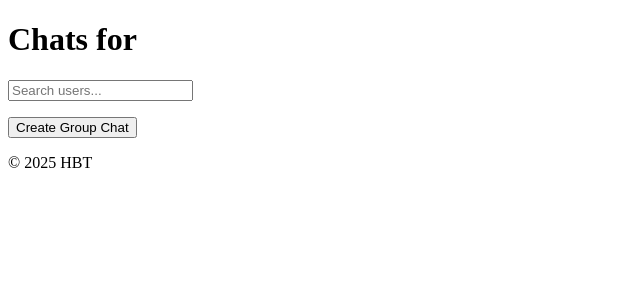
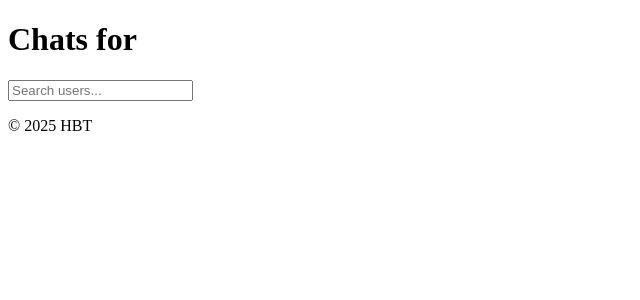
Before and after one commit to banworddd/HBT, a Django app: template messenger/templates/messenger/chats.html in a window 1280 px wide. Shown: the top 300 px of the page, without its empty margins (0-640 px from the left). Run offline with Django 5.2, Linux system fonts and the light colour scheme; the template is opened without the code that fills it, so the values that code supplies are empty.

Commit message:
minor fixes

```diff
--- a/messenger/templates/messenger/chats.html
+++ b/messenger/templates/messenger/chats.html
@@ -8,27 +8,6 @@
     <ul id="chat-items">
       <!-- Chat items will be injected here by JavaScript -->
     </ul>
-    <button id="create-group-chat-btn">Create Group Chat</button>
-
-    <!-- Form for creating group chat (Initially hidden) -->
-    <div id="create-group-chat-form" style="display: none;">
-      <h2>Create Group Chat</h2>
-      <form id="group-chat-form">
-        <label for="group-name">Group Name:</label>
-        <input type="text" id="group-name" name="group-name" required><br>
-
-        <label for="group-users">Add Users:</label>
-        <select id="group-users" name="group-users" multiple required>
-          <!-- Users will be populated here by JavaScript -->
-        </select><br>
-
-        <label for="group-avatar">Upload Avatar:</label>
-        <input type="file" id="group-avatar" name="group-avatar"><br>
-
-        <button type="submit">Create Group</button>
-        <button type="button" id="cancel-create-group">Cancel</button>
-      </form>
-    </div>
   </div>
 
   <script src="{% static 'messenger/js/chats.js' %}"></script>
--- a/static/messenger/js/chats.js
+++ b/static/messenger/js/chats.js
@@ -4,16 +4,7 @@
   const chatItems = document.getElementById('chat-items');
   const searchInput = document.getElementById('search-input');
 
-  // Elements for creating a group chat
-  const createGroupChatBtn = document.getElementById('create-group-chat-btn');
-  const createGroupChatForm = document.getElementById('create-group-chat-form');
-  const cancelCreateGroupBtn = document.getElementById('cancel-create-group');
-  const groupUsersSelect = document.getElementById('group-users');
-  const groupChatForm = document.getElementById('group-chat-form');
-  const groupNameInput = document.getElementById('group-name');
-  const groupAvatarInput = document.getElementById('group-avatar');
-
-  // Function to fetch and display chats (unchanged)
+  // Function to fetch and display chats
   function fetchChats() {
     fetch(`/api/chats/?user=${username}`)
       .then(response => response.json())
@@ -40,69 +31,10 @@
       .catch(error => console.error('Error fetching chat data:', error));
   }
 
-  // Function to fetch contacts for group chat creation
-  function fetchContacts() {
-    fetch(`/api/contacts/?user=${username}`)  // Endpoint for fetching user contacts
-      .then(response => response.json())
-      .then(data => {
-        // Clear existing options
-        groupUsersSelect.innerHTML = '';
-
-        // Add contacts to the select dropdown
-        data.forEach(contact => {
-          const option = document.createElement('option');
-          option.value = contact.id;  // Assuming contact has an id field
-          option.textContent = contact.username;
-          groupUsersSelect.appendChild(option);
-        });
-      })
-      .catch(error => console.error('Error fetching contacts:', error));
-  }
-
-  // Show group chat creation form
-  createGroupChatBtn.addEventListener('click', function() {
-    createGroupChatForm.style.display = 'block';
-    fetchContacts();  // Fetch contacts when form is displayed
-  });
-
-  // Hide form on cancel
-  cancelCreateGroupBtn.addEventListener('click', function() {
-    createGroupChatForm.style.display = 'none';
-  });
-
-  // Handle form submission for creating group chat
-  groupChatForm.addEventListener('submit', function(event) {
-    event.preventDefault();
-
-    const groupName = groupNameInput.value;
-    const groupUsers = Array.from(groupUsersSelect.selectedOptions).map(option => option.value);
-    const groupAvatar = groupAvatarInput.files[0];
-
-    const formData = new FormData();
-    formData.append('group_name', groupName);
-    formData.append('users', JSON.stringify(groupUsers));
-    formData.append('avatar', groupAvatar);
-
-    // POST request to create the group chat
-    fetch('/api/chats/create_group/', {
-      method: 'POST',
-      body: formData
-    })
-    .then(response => response.json())
-    .then(data => {
-      if (data.success) {
-        createGroupChatForm.style.display = 'none';
-        fetchChats();  // Refresh the chat list
-      } else {
-        console.error('Error creating group chat:', data.error);
-      }
-    })
-    .catch(error => console.error('Error creating group chat:', error));
-  });
-
   // Initial load of chats
   fetchChats();
-    // Event listener for search input (unchanged)
+
+  // Event listener for search input
   searchInput.addEventListener('input', function () {
     const query = searchInput.value.trim();
     if (query) {
@@ -112,7 +44,7 @@
     }
   });
 
-  // Function to fetch and display search results (unchanged)
+  // Function to fetch and display search results
   function fetchSearchResults(query) {
     fetch(`/api/users_search/?user=${query}`)
       .then(response => response.json())
@@ -158,7 +90,7 @@
       .catch(error => console.error('Error fetching search results:', error));
   }
 
-  // Function to check or create chat (unchanged)
+  // Function to check or create chat
   function checkOrCreateChat(searchedUsername) {
     fetch(`/api/chats/?user=${username}`)
       .then(response => response.json())
@@ -173,7 +105,7 @@
       .catch(error => console.error('Error checking chat existence:', error));
   }
 
-  // Function to create a new chat (unchanged)
+  // Function to create a new chat
   function createNewChat(searchedUsername) {
     // Implement the logic to create a new chat with the searched user
     // This might involve making a POST request to your API to create a new chat
```
Also changed, not shown: api/messenger_api_views.py (+7 -9 lines), api/messenger_serializers.py (+20 -5 lines), messenger/models.py (+13 -5 lines), messenger/migrations/0013_alter_chats_options.py (added).
